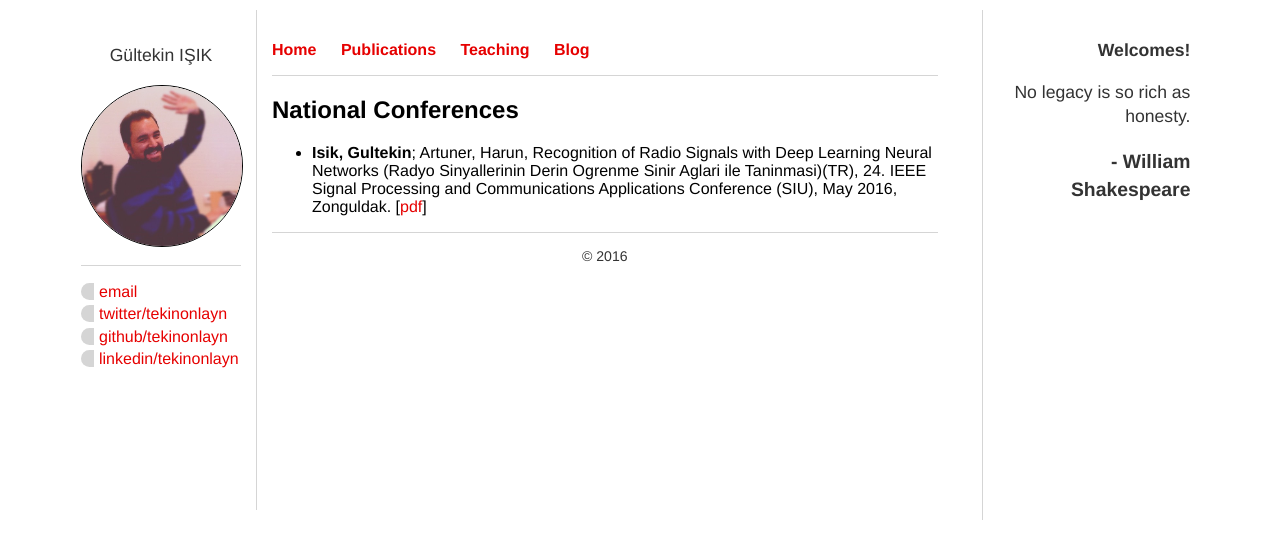
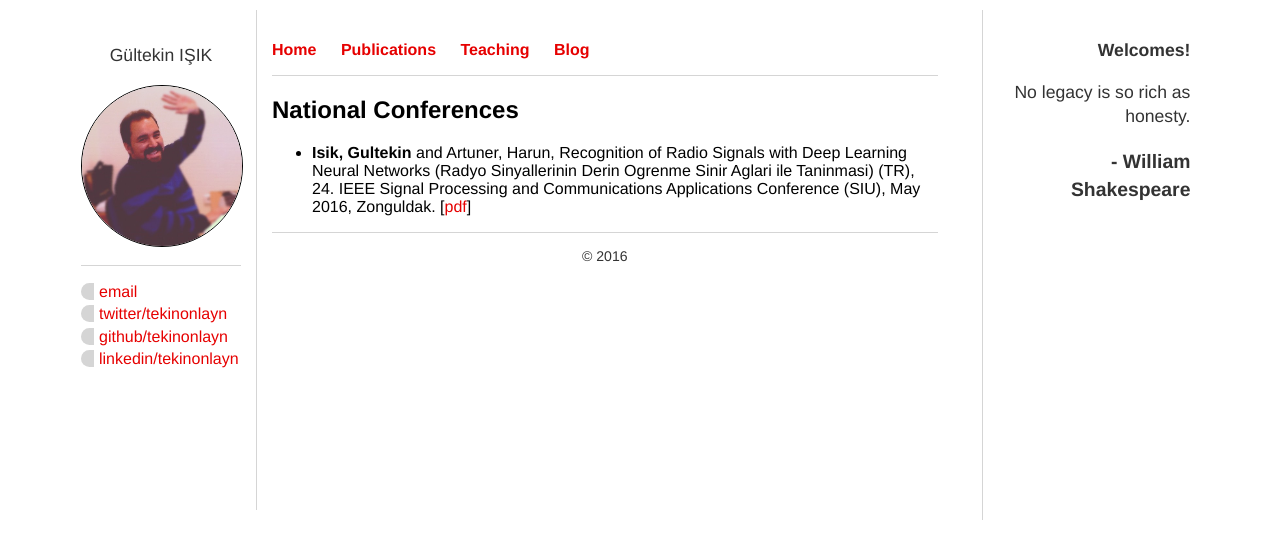
Before and after one commit to tekinonlayn/gi.github.io, a Jekyll site: the page built from pubs/index.html, in a window 1280 px wide. Shown: the top 559 px of the page. Built offline with Jekyll 4.4.1, drawn with Linux system fonts in a browser that asks for light colours.

Commit message:
Update index.html

```diff
--- a/pubs/index.html
+++ b/pubs/index.html
@@ -4,5 +4,5 @@
 ---
 <div class="blurb">
 	<h2>National Conferences</h2>
-	<ul><li><b>Isik, Gultekin</b>; Artuner, Harun, Recognition of Radio Signals with Deep Learning Neural Networks (Radyo Sinyallerinin Derin Ogrenme Sinir Aglari ile Taninmasi)(TR), 24. IEEE Signal Processing and Communications Applications Conference (SIU), May 2016, Zonguldak. [<a href="/files/siu_2016.pdf">pdf</a>]</li></ul>
+	<ul><li><b>Isik, Gultekin</b> and Artuner, Harun, Recognition of Radio Signals with Deep Learning Neural Networks (Radyo Sinyallerinin Derin Ogrenme Sinir Aglari ile Taninmasi) (TR), 24. IEEE Signal Processing and Communications Applications Conference (SIU), May 2016, Zonguldak. [<a href="/files/siu_2016.pdf">pdf</a>]</li></ul>
 </div><!-- /.blurb -->
```
